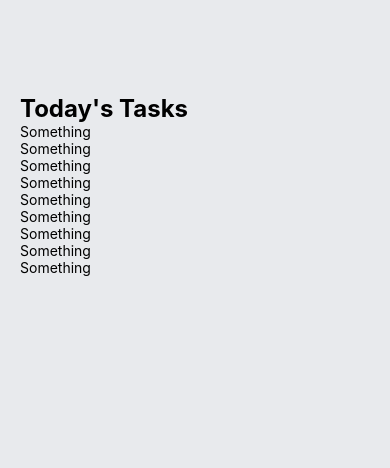
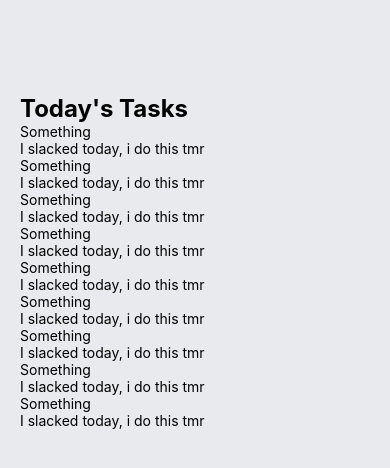
Before and after one commit to junshenlye/todo-list, a React Native app: screen / in a window 390 px wide. Shown: the top 468 px of the page. Built offline with nearby package versions, Linux system fonts and the light colour scheme.

Commit message:
Update task.js (Yes)

```diff
--- a/components/task.js
+++ b/components/task.js
@@ -4,6 +4,7 @@ export function TaskCard() {
     return(
         <View>
             <Text>Something</Text>
+            <Text>I slacked today, i do this tmr </Text>
         </View>
     );
 };
```
